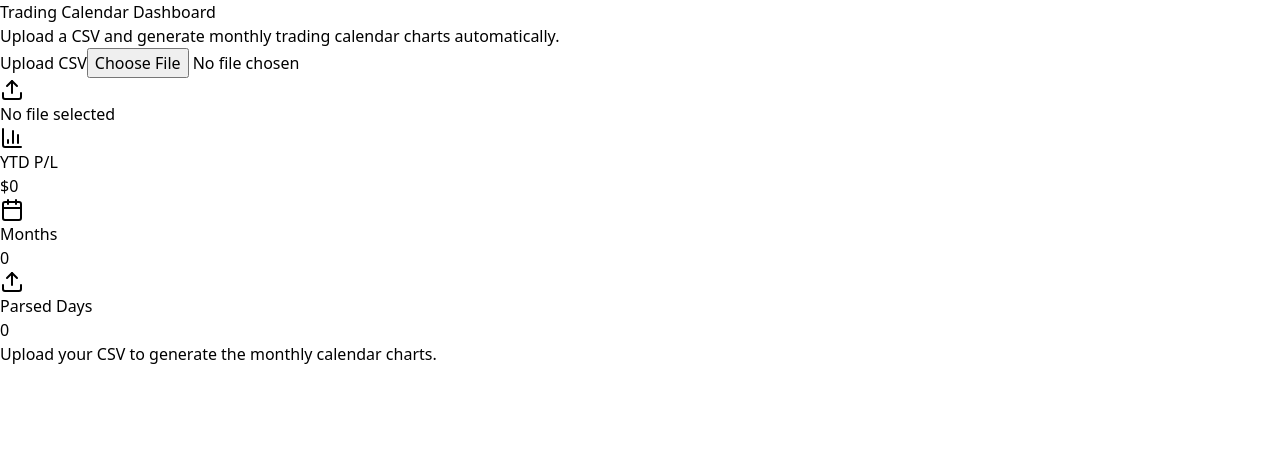
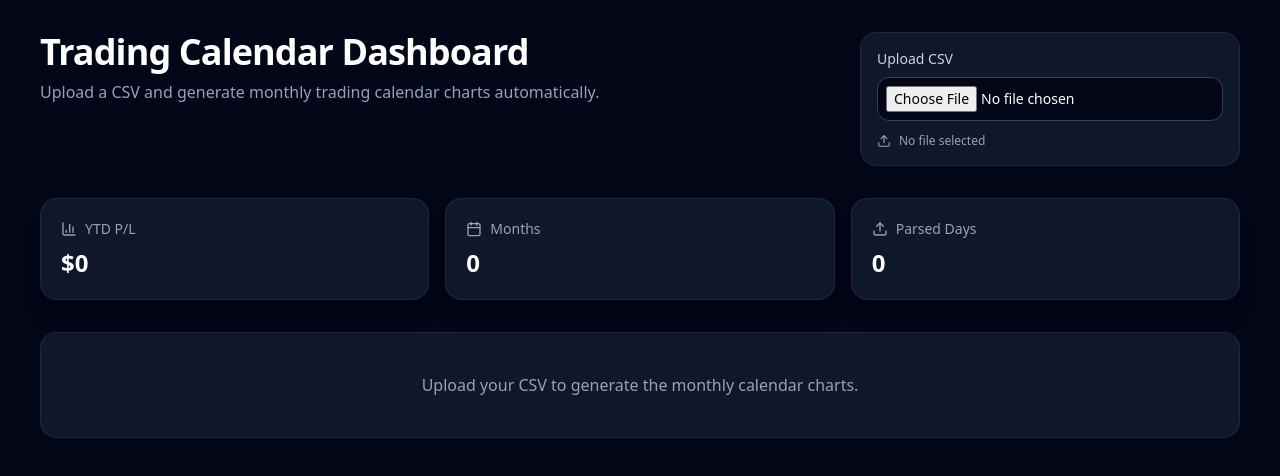
Before and after one commit to vtpatrickchu/PL-Calendar, a Next.js app: page / in a window 1280 px wide. Shown: the top 476 px of the page. Built offline with nearby package versions, Linux system fonts and the light colour scheme.

Commit message:
Update and rename tailwind.config.json to tailwind.config.js

```diff
--- /dev/null
+++ b/tailwind.config.js
@@ -0,0 +1,10 @@
+/** @type {import('tailwindcss').Config} */
+module.exports = {
+  content: [
+    "./app/**/*.{js,ts,jsx,tsx}",
+  ],
+  theme: {
+    extend: {},
+  },
+  plugins: [],
+};
--- a/tailwind.config.json
+++ /dev/null
@@ -1,9 +0,0 @@
-{
-  "content": [
-    "./app/**/*.{js,ts,jsx,tsx}"
-  ],
-  "theme": {
-    "extend": {}
-  },
-  "plugins": []
-}
```
